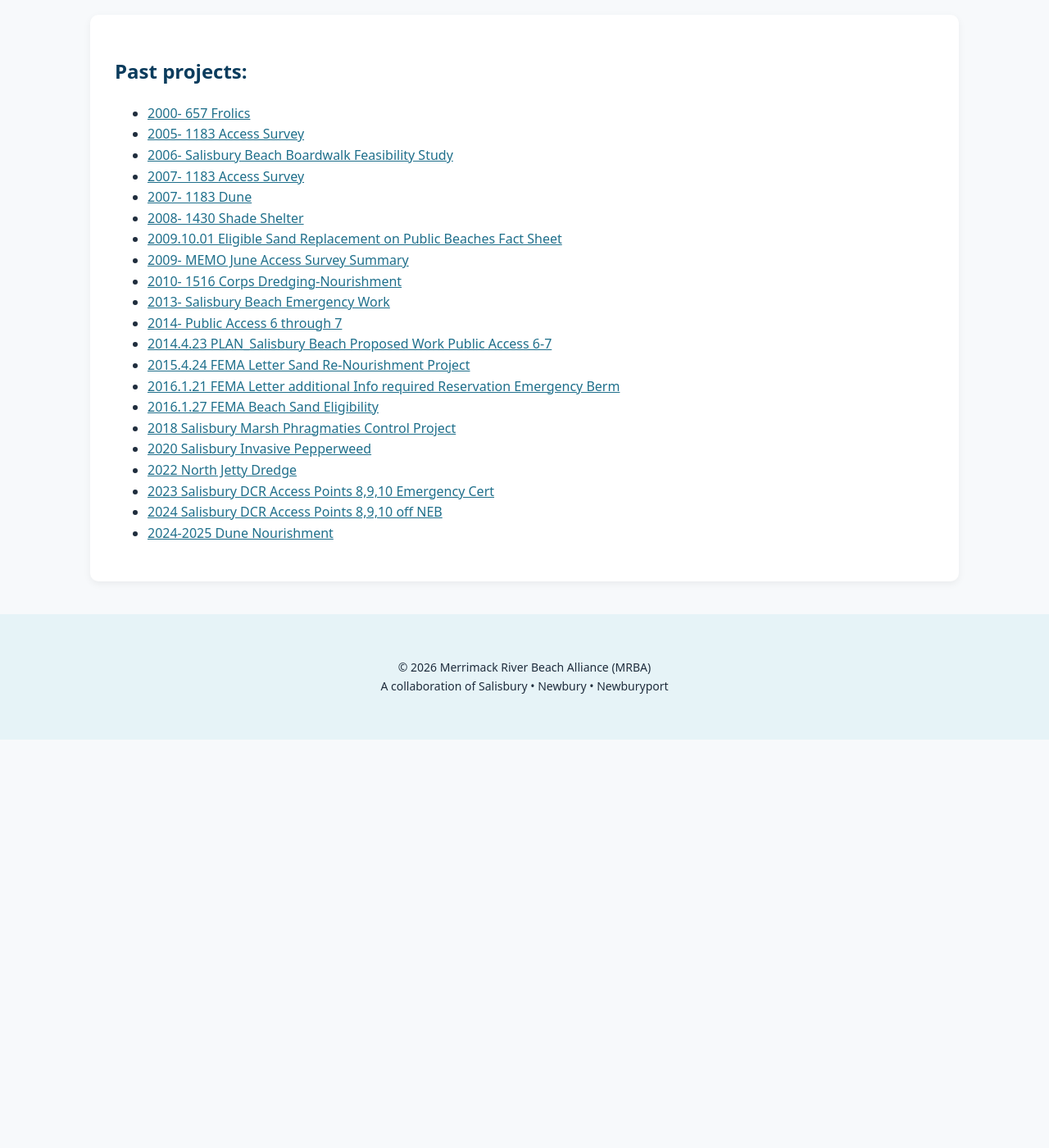
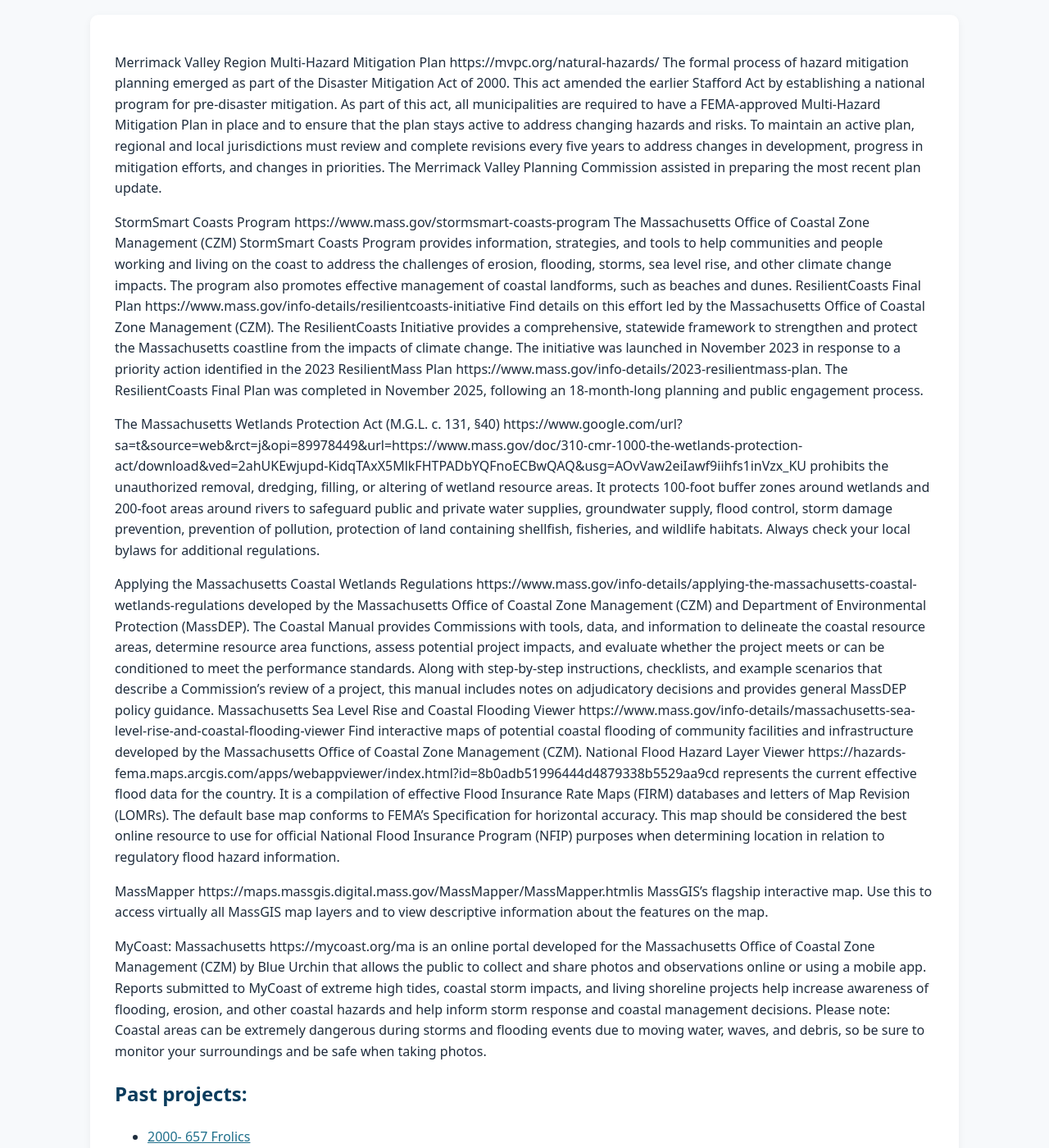
Before and after one commit to MAMRBAGOV/mamrba.gov, a Jekyll site: the page built from education.md, in a window 1280 px wide and 1400 px high, scrolled down 573 px. Shown: the whole window at 82% size. Built offline with Jekyll 4.4.1, drawn with Linux system fonts in a browser that asks for light colours; before the commit the page ends 1475 px from its top, so only the background shows below that.

Commit message:
Update education.md

```diff
--- a/education.md
+++ b/education.md
@@ -2,6 +2,21 @@
 layout: default
 title: Page Title
 ---
+ Merrimack Valley Region Multi-Hazard Mitigation Plan https://mvpc.org/natural-hazards/ The formal process of hazard mitigation planning emerged as part of the Disaster Mitigation Act of 2000. This act amended the earlier Stafford Act by establishing a national program for pre-disaster mitigation. As part of this act, all municipalities are required to have a FEMA-approved Multi-Hazard Mitigation Plan in place and to ensure that the plan stays active to address changing hazards and risks. To maintain an active plan, regional and local jurisdictions must review and complete revisions every five years to address changes in development, progress in mitigation efforts, and changes in priorities. The Merrimack Valley Planning Commission assisted in preparing the most recent plan update.
+
+StormSmart Coasts Program https://www.mass.gov/stormsmart-coasts-program The Massachusetts Office of Coastal Zone Management (CZM) StormSmart Coasts Program provides information, strategies, and tools to help communities and people working and living on the coast to address the challenges of erosion, flooding, storms, sea level rise, and other climate change impacts. The program also promotes effective management of coastal landforms, such as beaches and dunes.
+ResilientCoasts Final Plan https://www.mass.gov/info-details/resilientcoasts-initiative Find details on this effort led by the Massachusetts Office of Coastal Zone Management (CZM). The ResilientCoasts Initiative provides a comprehensive, statewide framework to strengthen and protect the Massachusetts coastline from the impacts of climate change. The initiative was launched in November 2023 in response to a priority action identified in the 2023 ResilientMass Plan https://www.mass.gov/info-details/2023-resilientmass-plan. The ResilientCoasts Final Plan was completed in November 2025, following an 18-month-long planning and public engagement process.
+
+The Massachusetts Wetlands Protection Act (M.G.L. c. 131, §40) https://www.google.com/url?sa=t&source=web&rct=j&opi=89978449&url=https://www.mass.gov/doc/310-cmr-1000-the-wetlands-protection-act/download&ved=2ahUKEwjupd-KidqTAxX5MlkFHTPADbYQFnoECBwQAQ&usg=AOvVaw2eiIawf9iihfs1inVzx_KU prohibits the unauthorized removal, dredging, filling, or altering of wetland resource areas. It protects 100-foot buffer zones around wetlands and 200-foot areas around rivers to safeguard public and private water supplies, groundwater supply, flood control, storm damage prevention, prevention of pollution, protection of land containing shellfish, fisheries, and wildlife habitats. Always check your local bylaws for additional regulations.
+
+Applying the Massachusetts Coastal Wetlands Regulations https://www.mass.gov/info-details/applying-the-massachusetts-coastal-wetlands-regulations developed by the Massachusetts Office of Coastal Zone Management (CZM) and Department of Environmental Protection (MassDEP). The Coastal Manual provides Commissions with tools, data, and information to delineate the coastal resource areas, determine resource area functions, assess potential project impacts, and evaluate whether the project meets or can be conditioned to meet the performance standards. Along with step-by-step instructions, checklists, and example scenarios that describe a Commission’s review of a project, this manual includes notes on adjudicatory decisions and provides general MassDEP policy guidance.
+Massachusetts Sea Level Rise and Coastal Flooding Viewer https://www.mass.gov/info-details/massachusetts-sea-level-rise-and-coastal-flooding-viewer Find interactive maps of potential coastal flooding of community facilities and infrastructure developed by the Massachusetts Office of Coastal Zone Management (CZM).
+National Flood Hazard Layer Viewer https://hazards-fema.maps.arcgis.com/apps/webappviewer/index.html?id=8b0adb51996444d4879338b5529aa9cd represents the current effective flood data for the country. It is a compilation of effective Flood Insurance Rate Maps (FIRM) databases and letters of Map Revision (LOMRs). The default base map conforms to FEMA’s Specification for horizontal accuracy. This map should be considered the best online resource to use for official National Flood Insurance Program (NFIP) purposes when determining location in relation to regulatory flood hazard information.
+
+
+MassMapper https://maps.massgis.digital.mass.gov/MassMapper/MassMapper.htmlis MassGIS's flagship interactive map. Use this to access virtually all MassGIS map layers and to view descriptive information about the features on the map.
+
+MyCoast: Massachusetts https://mycoast.org/ma is an online portal developed for the Massachusetts Office of Coastal Zone Management (CZM) by Blue Urchin that allows the public to collect and share photos and observations online or using a mobile app. Reports submitted to MyCoast of extreme high tides, coastal storm impacts, and living shoreline projects help increase awareness of flooding, erosion, and other coastal hazards and help inform storm response and coastal management decisions. Please note: Coastal areas can be extremely dangerous during storms and flooding events due to moving water, waves, and debris, so be sure to monitor your surroundings and be safe when taking photos.
 
 
 ## Past projects:
```
